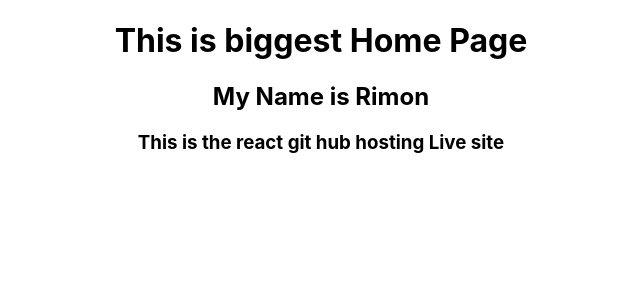
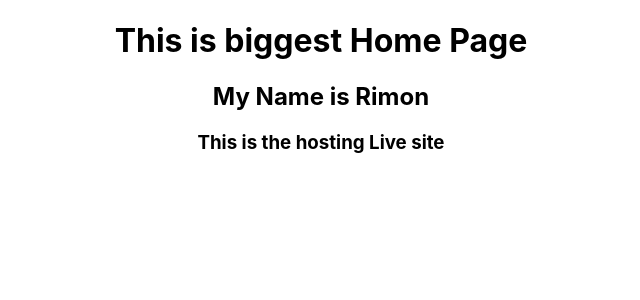
Before and after one commit to NorinNadia12/react-hosting-with-github, a React (Create React App) app: page / in a window 1280 px wide. Shown: the top 300 px of the page, without its empty margins (319-959 px from the left). Built offline with nearby package versions, Linux system fonts and the light colour scheme.

Commit message:
second commit

```diff
--- a/src/App.js
+++ b/src/App.js
@@ -5,7 +5,7 @@ function App() {
     <div className="App">
       <h1>This is biggest Home Page</h1>
       <h2>My Name is Rimon</h2>
-      <h3>This is the react git hub hosting Live site</h3>
+      <h3>This is the hosting Live site</h3>
     </div>
   );
 }
```
